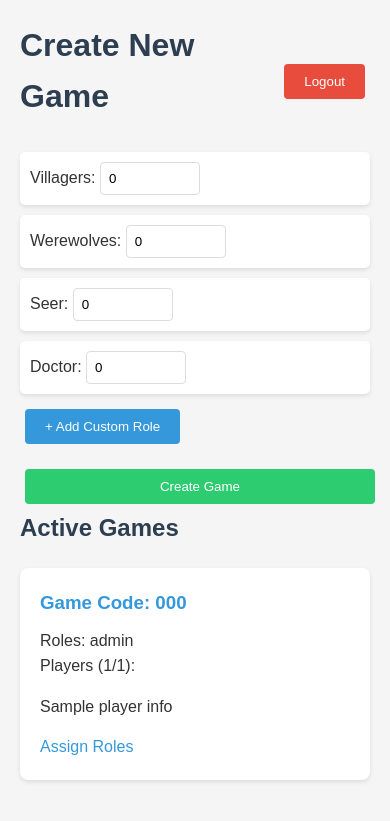
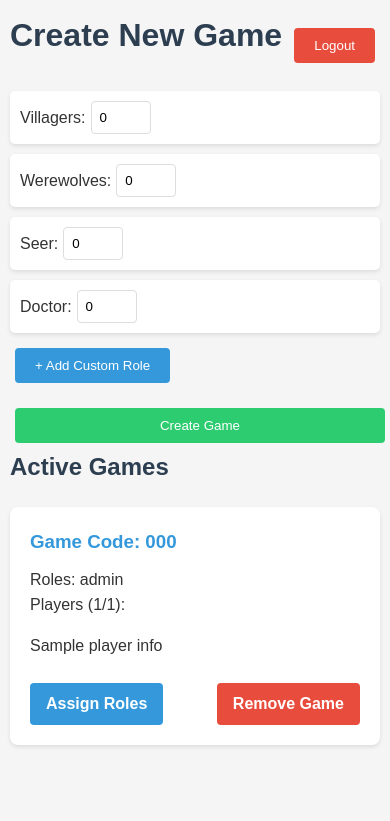
Before and after one commit to nico-kangdra/Werewolf, a Flask app: template templates/admin.html in a window 390 px wide. Shown: the top 821 px of the page. Run offline with Flask 3, Linux system fonts and the light colour scheme; the template is opened without the code that fills it: most values are stand-ins (such as "Sample title", 1, 10 or a date in 2020).

Commit message:
Make the layout responsive

```diff
--- a/app.py
+++ b/app.py
@@ -1,5 +1,6 @@
 
 from flask import Flask, render_template, request, redirect, url_for, session
+from datetime import timedelta
 import random
 import secrets
 import string
@@ -10,6 +11,7 @@ load_dotenv()
 
 app = Flask(__name__)
 app.secret_key = secrets.token_hex(16)
+app.permanent_session_lifetime = timedelta(days=1)
 
 # Store game sessions
 games = {}
@@ -28,6 +30,7 @@ def index():
 def join():
     code = request.form.get('code')
     if code in games:
+        session.permanent = True
         player_id = secrets.token_hex(8)
         player_name = request.form.get('player_name')
         session['player_id'] = player_id
@@ -46,6 +49,7 @@ def admin():
 def admin_login():
     if request.method == 'POST':
         if request.form.get('password') == os.environ['ADMIN_PASSWORD']:
+            session.permanent = True
             session['is_admin'] = True
             return redirect(url_for('admin'))
         return render_template('admin_login.html', error="Invalid password")
@@ -89,6 +93,12 @@ def create_game():
     }
     return redirect(url_for('admin'))
 
+@app.route('/remove_game/<code>')
+def remove_game(code):
+    if code in games:
+        del games[code]
+    return redirect(url_for('admin'))
+
 @app.route('/assign_roles/<code>')
 def assign_roles(code):
     if code in games:
@@ -107,4 +117,4 @@ def assign_roles(code):
     return redirect(url_for('admin'))
 
 if __name__ == '__main__':
-    app.run(host='0.0.0.0', port=os.environ['FLASK_PORT'])
+    app.run(host='0.0.0.0', port=5000, debug=True)
--- a/docker-compose.yaml
+++ b/docker-compose.yaml
@@ -1,7 +1,7 @@
 services:
   werewolf:
     build: .
-    image: werewolf:latest
+    image: werewolf:${TAG}
     ports:
       - "5050:5000"
     container_name: werewolf
--- a/templates/admin.html
+++ b/templates/admin.html
@@ -3,6 +3,7 @@
 <html>
 <head>
     <title>Admin Panel</title>
+    <meta name="viewport" content="width=device-width, initial-scale=1.0">
     <style>
         * { box-sizing: border-box; margin: 0; padding: 0; }
         body {
@@ -28,7 +29,25 @@
             border: 1px solid #ddd;
             border-radius: 4px;
             margin-right: 10px;
-            width: 100px;
+            width: 80px;
+        }
+        @media (max-width: 600px) {
+            body {
+                padding: 10px;
+            }
+            .role-input {
+                display: flex;
+                flex-wrap: wrap;
+                gap: 5px;
+                align-items: center;
+            }
+            input[type="number"], input[type="text"] {
+                width: 60px;
+                margin-right: 5px;
+            }
+            .game-card {
+                padding: 15px;
+            }
         }
         button {
             background: #3498db;
@@ -136,10 +155,37 @@
             <li>{{ player_info.name }}{% if game.roles_revealed %} - {{ player_info.role }}{% endif %}</li>
         {% endfor %}
         </ul>
-        {% if not game.roles_revealed and game.players|length == game.roles|length %}
-        <a href="/assign_roles/{{ code }}">Assign Roles</a>
-        {% endif %}
+        <div style="display: flex; justify-content: space-between; align-items: center; margin-top: 10px;">
+            {% if not game.roles_revealed and game.players|length == game.roles|length %}
+            <a href="/assign_roles/{{ code }}" class="action-button assign">Assign Roles</a>
+            {% else %}
+            <div></div>
+            {% endif %}
+            <a href="/remove_game/{{ code }}" class="action-button remove" onclick="return confirm('Are you sure you want to remove this game?')">Remove Game</a>
+        </div>
     </div>
     {% endfor %}
+
+    <style>
+        .action-button {
+            padding: 8px 16px;
+            border-radius: 4px;
+            text-decoration: none;
+            color: white;
+            font-weight: bold;
+            transition: transform 0.2s, opacity 0.2s;
+        }
+        .action-button:hover {
+            text-decoration: none;
+            transform: translateY(-1px);
+            opacity: 0.9;
+        }
+        .action-button.assign {
+            background-color: #3498db;
+        }
+        .action-button.remove {
+            background-color: #e74c3c;
+        }
+    </style>
 </body>
 </html>
--- a/templates/admin_login.html
+++ b/templates/admin_login.html
@@ -3,6 +3,7 @@
 <html>
 <head>
     <title>Admin Login</title>
+    <meta name="viewport" content="width=device-width, initial-scale=1.0">
     <style>
         * { box-sizing: border-box; margin: 0; padding: 0; }
         body {
--- a/templates/join.html
+++ b/templates/join.html
@@ -3,6 +3,7 @@
 <html>
 <head>
     <title>Join Game</title>
+    <meta name="viewport" content="width=device-width, initial-scale=1.0">
     <style>
         * { box-sizing: border-box; margin: 0; padding: 0; }
         body {
--- a/templates/player.html
+++ b/templates/player.html
@@ -3,6 +3,7 @@
 <html>
 <head>
     <title>Player View</title>
+    <meta name="viewport" content="width=device-width, initial-scale=1.0">
     <style>
         * { box-sizing: border-box; margin: 0; padding: 0; }
         body {
```
Also changed, not shown: .github/workflows/deploy-app.yml (added).
